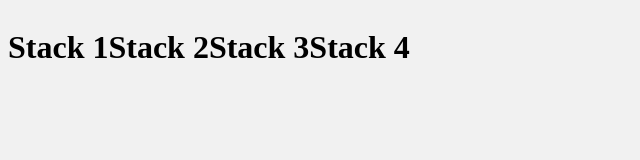
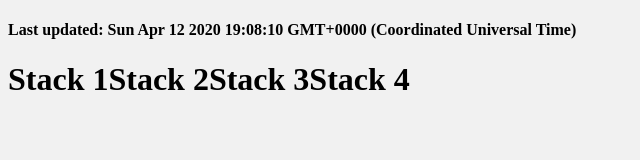
Before and after one commit to ent3r-s-projects/tech-online-stacks, a plain HTML site: page beta/index.html in a window 1280 px wide. Shown: the top 160 px of the page, without its empty margins (0-640 px from the left). Drawn offline with Linux system fonts and the light colour scheme; no server answers.

Commit message:
Add last updated thing

```diff
--- a/beta/app.js
+++ b/beta/app.js
@@ -1,5 +1,7 @@
 const timeout = 10000; // ms
 const root = document.getElementById("root");
+const lastUpdated = document.getElementById("last-updated")
+
 
 function update() {
   let nextDiv = document.createElement("div");
@@ -45,6 +47,7 @@ function update() {
       .catch((err) => console.error(err));
     nextDiv.appendChild(div);
   }
+  lastUpdated.innerText = `Last updated: ${new Date()}`;
   root.innerHTML = "";
   root.appendChild(nextDiv);
 }
--- a/beta/index.html
+++ b/beta/index.html
@@ -7,6 +7,7 @@
     <link rel="stylesheet" href="style.css" />
   </head>
   <body>
+    <h4 id="last-updated">Last updated: never</h4>
     <div id="root"></div>
     <script src="app.js"></script>
   </body>
--- a/beta/style.css
+++ b/beta/style.css
@@ -29,3 +29,7 @@ body {
 .flex {
   display: flex;
 }
+
+#last-updated {
+  margin-bottom: 0;
+}
```
